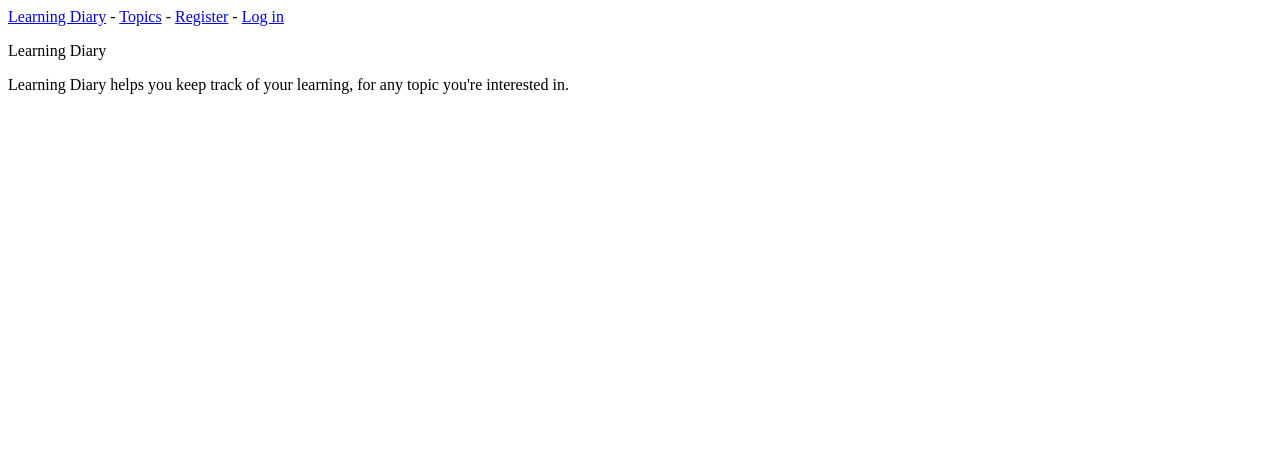
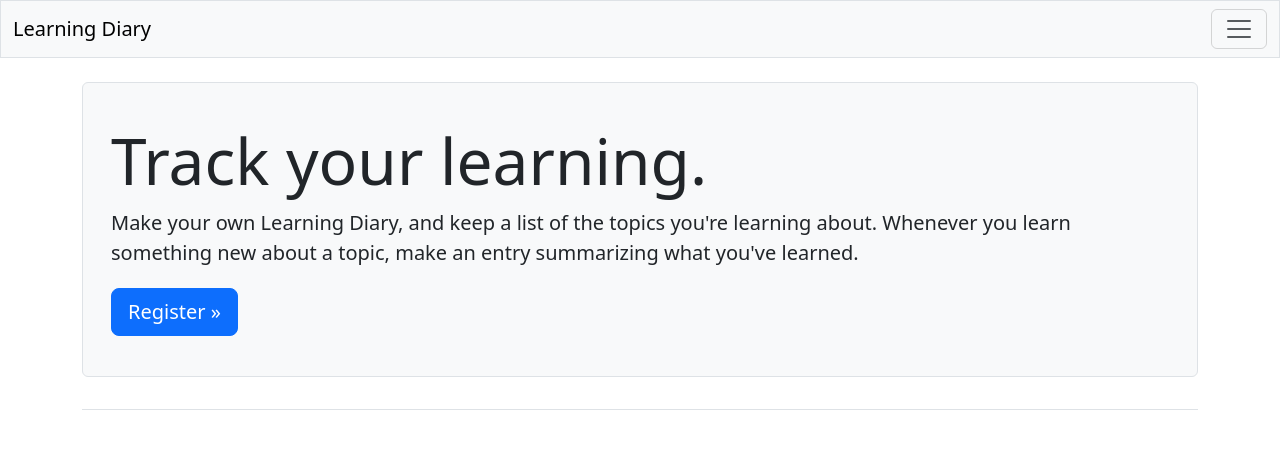
Before and after one commit to KnucklesLT/Learning_Diary, a Django app: page / in a window 1280 px wide. Shown: the top 449 px of the page. Run offline with Django 4.2, Linux system fonts and the light colour scheme; some libraries are stand-ins or nearby versions.

Commit message:
style base, index, and login pages with bootstrap

```diff
--- a/learning_diary/templates/learning_diary/base.html
+++ b/learning_diary/templates/learning_diary/base.html
@@ -1,22 +1,80 @@
+<!DOCTYPE html>
+<html lang="en">
+  <head>
+    <meta charset="UTF-8" />
+    <meta http-equiv="X-UA-Compatible" content="IE=edge" />
+    <meta name="viewport" content="width=device-width, initial-scale=1.0" />
+    <title>Learning Diary</title>
+    {% load django_bootstrap5 %} {% bootstrap_css %} {% bootstrap_javascript %}
+  </head>
+  <body>
+    <nav class="navbar navbar-expland-md navbar-light bg-light mb-4 border">
+      <div class="container-fluid">
+        <a href="{% url 'learning_diary:index' %}" class="navbar-brand">
+          Learning Diary
+        </a>
+        <button
+          class="navbar-toggler"
+          type="button"
+          data-bs-toggle="collapse"
+          data-bs-target="#navbarCollapse"
+          aria-controls="navbarCollapse"
+          aria-expanded="false"
+          aria-label="Toggle navigation"
+        >
+          <span class="navbar-toggler-icon"></span>
+        </button>
 
-<p>
-  <a href="{% url 'learning_diary:index' %}">Learning Diary</a> -
-  <a href="{% url 'learning_diary:topics' %}">Topics</a> -
-  {% if user.is_authenticated %}
-    Hello, {{ user.username}}.
+        <div class="collapse navbar-collapse" id="navbarCollapse">
+          <ul class="navbar-nav me-auto mb-2 mb-md-0">
+            <li class="nav-item">
+              <a href="{% url 'learning_diary:topics' %}" class="nav-link">
+                Topics
+              </a>
+            </li>
+          </ul> <!-- End of links on left side of navbar -->
+          <!-- Account-related links -->
+          <ul class='navbar-nav ms-auto mb-2 mb-md-0'>
+            {% if user.is_authenticated  %}
+              <li class="nav-item">
+                <span class='navbar-text me-2'>
+                  Hello, {{ user.username }}
+                </span>
+              </li>
             {% else %}
-    <a href="{% url 'accounts:register' %}">Register</a> -
-    <a href="{% url 'accounts:login' %}">Log in</a>
+              <li class="nav-item">
+                <a href="{% url 'accounts:register' %}" class="nav-link">
+                  Register
+                </a>
+              </li>
+              <li class="nav-item">
+                <a href="{% url 'accounts:login' %}" class="nav-link">
+                  Log in
+                </a>
+              </li>
             {% endif %}
-</p>
 
-{% block content %}{% endblock content %}
+          </ul> <!-- End of account-related links -->
 
           {% if user.is_authenticated %}
-  <hr />
             <form action="{% url 'accounts:logout' %}" method="post">
               {% csrf_token %}
-    <button name='submit'>Log out</button>
+              <button name='submit' class='btn btn-outline-secondary btn-sm'>
+                Log out
+              </button>
             </form>
+          {% endif %}
+        </div> <!-- Closes collapsible parts of navbar -->
+      </div> <!-- Closes navbar's container -->
+    </nav> <!-- End of navbar -->
 
-{% endif %}
+    <main class="container">
+      <div class="pb-2 mb-2 border-bottom">
+        {% block page_header %}{% endblock page_header %}
+      </div>
+      <div>
+        {% block content %}{% endblock content %}
+      </div>
+    </main>
+  </body>
+</html>
--- a/learning_diary/templates/learning_diary/index.html
+++ b/learning_diary/templates/learning_diary/index.html
@@ -1,7 +1,17 @@
 {% extends 'learning_diary/base.html' %}
 
-{% block content %}
-<p>Learning Diary</p>
-
-<p>Learning Diary helps you keep track of your learning, for any topic you're interested in.</p>
-{% endblock content %}
+{% block page_header %}
+  <div class="p-3 mb-4 bg-light border rounded">
+    <div class="container-fluid py-4">
+      <h1 class='display-3'>
+        Track your learning.
+      </h1>
+      <p class="lead">
+        Make your own Learning Diary, and keep a list of the topics you're learning about. Whenever you learn something new about a topic, make an entry summarizing what you've learned.
+      </p>
+      <a href="{% url 'accounts:register' %}" class="btn btn-primary btn-lg mt-1">
+        Register &raquo;
+      </a>
+    </div>
+  </div>
+{% endblock page_header %}
--- a/ll_project/settings.py
+++ b/ll_project/settings.py
@@ -34,6 +34,9 @@ INSTALLED_APPS = [
     # my apps.
     'learning_diary',
     'accounts',
+
+    # Third party apps.
+    'django_bootstrap5',
 
     # Default django apps
     'django.contrib.admin',
```
Also changed, not shown: accounts/templates/registration/login.html (+8 -6 lines). Lines whose indentation alone changed are shown as unchanged.
